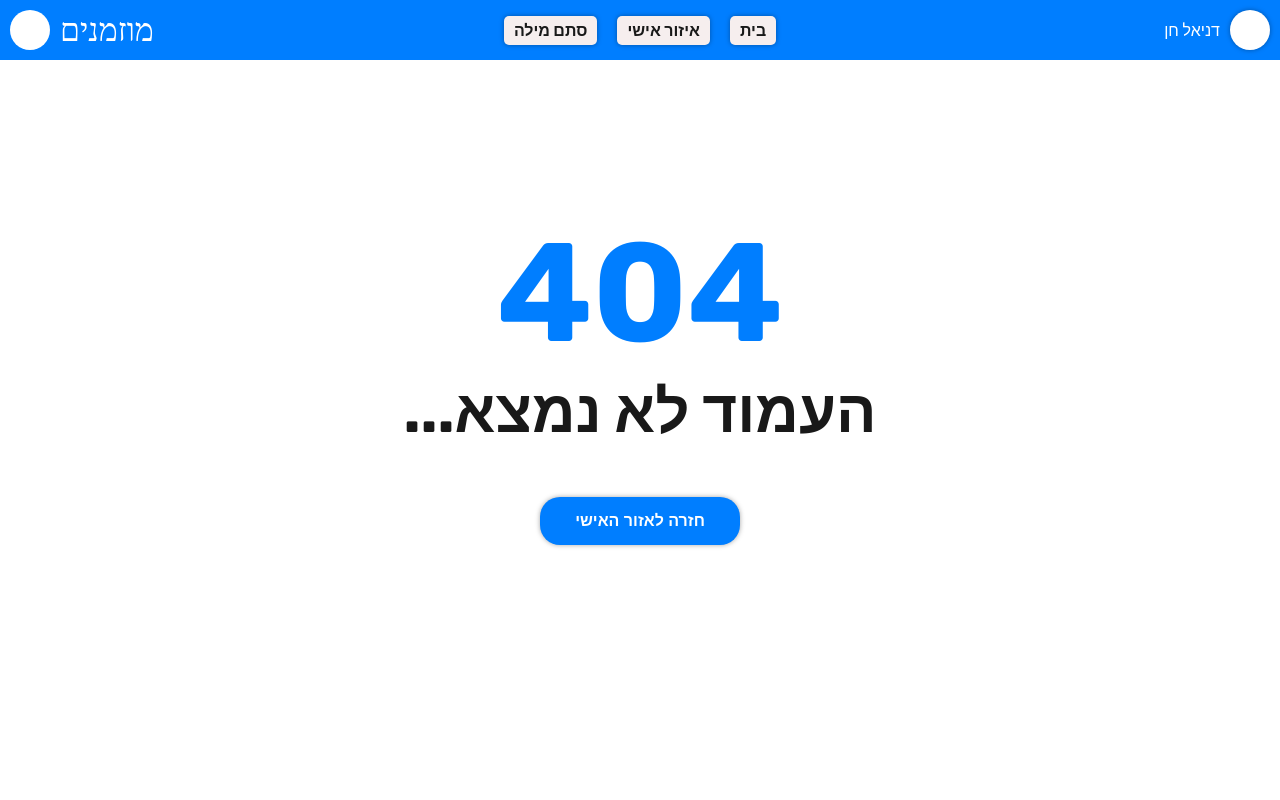
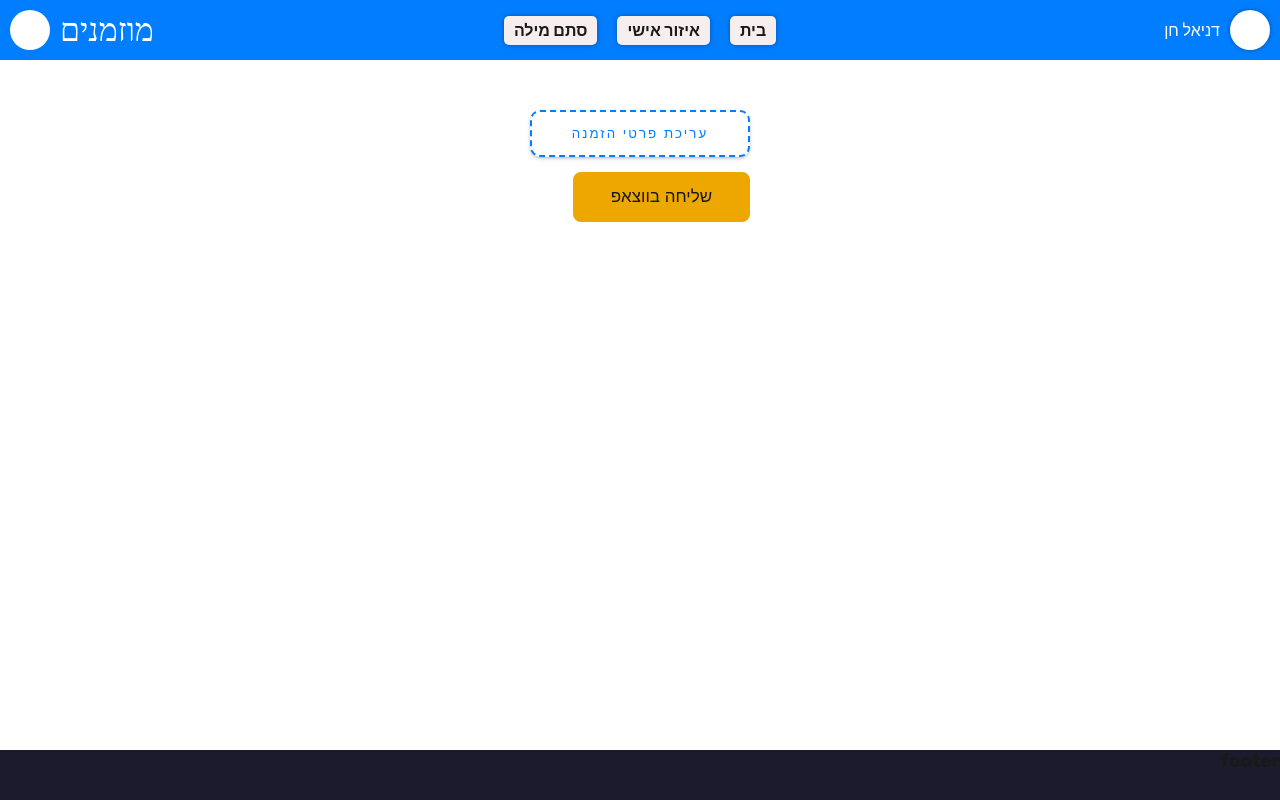
Before and after one commit to Muzmanim-Digital-Event-Invitation/Muzmanim-Frontend, a React (Vite) app: page /EventManagement/1 in a window 1280 px wide. Before the commit this address had no page. Shown: the top 800 px of the page. Built offline with nearby package versions, Linux system fonts and the light colour scheme; a web font is replaced by a local one.

Commit message:
created evenetManagment route

```diff
--- a/src/Components/Content/Content.tsx
+++ b/src/Components/Content/Content.tsx
@@ -4,6 +4,7 @@ import HomePage from "./HomePage/HomePage";
 import PageNotFound from "./PageNotFound/PageNotFound";
 import Dashboard from "./Dashboard/Dashboard";
 import NewEvent from "./NewEvent/NewEvent";
+import EventManagement from "./Dashboard/EventManagement/EventManagement";
 
 function Content(): JSX.Element {
     return (
@@ -12,6 +13,7 @@ function Content(): JSX.Element {
                 <Route path="/" element={<HomePage />} />
                 <Route path="/dashboard" element={<Dashboard />} />
                 <Route path="/newEvent" element={<NewEvent />} />
+                <Route path="/EventManagement/:id" element={<EventManagement />} />
                 <Route path="/*" element={<PageNotFound />} />
             </Routes>
         </div>
--- /dev/null
+++ b/src/Components/Content/Dashboard/EventManagement/EventManagement.css
@@ -0,0 +1,187 @@
+.EventManagement {
+	display: flex;
+    flex-direction: column;
+    gap: 15px;
+    margin-top: 50px;
+}
+
+.EventManagement .share_container {
+    display: flex;
+    gap: 60px;
+}
+
+
+.EventManagement .edit_event_btn {
+    background-color: var(--main-clr);
+    padding: 14px 40px;
+    color: #fff;
+    text-transform: uppercase;
+    letter-spacing: 2px;
+    cursor: pointer;
+    border-radius: 10px;
+    border: 2px dashed var(--main-clr);
+    box-shadow: rgba(50, 50, 93, 0.25) 0px 2px 5px -1px, rgba(0, 0, 0, 0.3) 0px 1px 3px -1px;
+    transition: .2s;
+    border: 2px dashed var(--main-clr);
+    background-color: #fff;
+    color: var(--main-clr);
+   }
+
+   .EventManagement .edit_event_btn span:last-child {
+    display: none;
+   }
+
+   .EventManagement .edit_event_btn:hover {
+    background-color: var(--main-clr);
+    color: white;
+   }
+
+
+     .EventManagement .share_btn {
+    position: relative;
+    padding: 12px 35px;
+    background: var(--btn-bg-clr);
+    font-size: 17px;
+    font-weight: 500;
+    color: #181818;
+    border: 3px solid var(--btn-bg-clr);
+    border-radius: 8px;
+    box-shadow: 0 0 0 #fec1958c;
+    transition: all .3s ease-in-out;
+  }
+
+  .star-1 {
+    position: absolute;
+    top: 20%;
+    left: 20%;
+    width: 25px;
+    height: auto;
+    filter: drop-shadow(0 0 0 #fffdef);
+    z-index: -5;
+    transition: all 1s cubic-bezier(0.05, 0.83, 0.43, 0.96);
+  }
+
+  .star-2 {
+    position: absolute;
+    top: 45%;
+    left: 45%;
+    width: 15px;
+    height: auto;
+    filter: drop-shadow(0 0 0 #fffdef);
+    z-index: -5;
+    transition: all 1s cubic-bezier(0, 0.4, 0, 1.01);
+  }
+
+  .star-3 {
+    position: absolute;
+    top: 40%;
+    left: 40%;
+    width: 5px;
+    height: auto;
+    filter: drop-shadow(0 0 0 #fffdef);
+    z-index: -5;
+    transition: all 1s cubic-bezier(0, 0.4, 0, 1.01);
+  }
+
+  .star-4 {
+    position: absolute;
+    top: 20%;
+    left: 40%;
+    width: 8px;
+    height: auto;
+    filter: drop-shadow(0 0 0 #fffdef);
+    z-index: -5;
+    transition: all .8s cubic-bezier(0, 0.4, 0, 1.01);
+  }
+
+  .star-5 {
+    position: absolute;
+    top: 25%;
+    left: 45%;
+    width: 15px;
+    height: auto;
+    filter: drop-shadow(0 0 0 #fffdef);
+    z-index: -5;
+    transition: all .6s cubic-bezier(0, 0.4, 0, 1.01);
+  }
+
+  .EventManagement .star-6 {
+    position: absolute;
+    top: 5%;
+    left: 50%;
+    width: 5px;
+    height: auto;
+    filter: drop-shadow(0 0 0 #fffdef);
+    z-index: -5;
+    transition: all .8s ease;
+  }
+
+    .EventManagement .share_btn:hover {
+    background: transparent;
+    color: #FEC195;
+    box-shadow: 0 0 25px #fec1958c;
+  }
+
+    .EventManagement .share_btn:hover .star-1 {
+    position: absolute;
+    top: -80%;
+    left: -30%;
+    width: 25px;
+    height: auto;
+    filter: drop-shadow(0 0 10px #fffdef);
+    z-index: 2;
+  }
+
+    .EventManagement .share_btn:hover .star-2 {
+    position: absolute;
+    top: -25%;
+    left: 10%;
+    width: 15px;
+    height: auto;
+    filter: drop-shadow(0 0 10px #fffdef);
+    z-index: 2;
+  }
+
+    .EventManagement .share_btn:hover .star-3 {
+    position: absolute;
+    top: 55%;
+    left: 25%;
+    width: 5px;
+    height: auto;
+    filter: drop-shadow(0 0 10px #fffdef);
+    z-index: 2;
+  }
+
+    .EventManagement .share_btn:hover .star-4 {
+    position: absolute;
+    top: 30%;
+    left: 80%;
+    width: 8px;
+    height: auto;
+    filter: drop-shadow(0 0 10px #fffdef);
+    z-index: 2;
+  }
+
+    .EventManagement .share_btn:hover .star-5 {
+    position: absolute;
+    top: 25%;
+    left: 115%;
+    width: 15px;
+    height: auto;
+    filter: drop-shadow(0 0 10px #fffdef);
+    z-index: 2;
+  }
+
+    .EventManagement .share_btn:hover .star-6 {
+    position: absolute;
+    top: 5%;
+    left: 60%;
+    width: 5px;
+    height: auto;
+    filter: drop-shadow(0 0 10px #fffdef);
+    z-index: 2;
+  }
+
+  .fil0 {
+    fill: var(--btn-bg-clr)
+  }
--- /dev/null
+++ b/src/Components/Content/Dashboard/EventManagement/EventManagement.tsx
@@ -0,0 +1,43 @@
+import { useParams } from "react-router-dom";
+import "./EventManagement.css";
+import { useEffect } from "react";
+
+function EventManagement(): JSX.Element {
+    let { id } = useParams();
+
+    useEffect(() => {
+        console.log(id);
+
+    }, [])
+
+
+    return (
+        <div className="EventManagement">
+                    <button className="edit_event_btn">עריכת פרטי הזמנה</button>
+                <div className="share_container">
+                    <button className="share_btn">שליחה בווצאפ
+                    <div className="star-1">
+                        <svg xmlnsXlink="http://www.w3.org/1999/xlink" viewBox="0 0 784.11 815.53" style={{ shapeRendering: 'geometricPrecision', textRendering: 'geometricPrecision', imageRendering: 'auto', fillRule: 'evenodd', clipRule: 'evenodd' }} version="1.1" xmlSpace="preserve" xmlns="http://www.w3.org/2000/svg"><defs></defs><g id="Layer_x0020_1"><metadata id="CorelCorpID_0Corel-Layer"></metadata><path d="M392.05 0c-20.9,210.08 -184.06,378.41 -392.05,407.78 207.96,29.37 371.12,197.68 392.05,407.74 20.93,-210.06 184.09,-378.37 392.05,-407.74 -207.98,-29.38 -371.16,-197.69 -392.06,-407.78z" className="fil0"></path></g></svg>
+                    </div>
+                    <div className="star-2">
+                        <svg xmlnsXlink="http://www.w3.org/1999/xlink" viewBox="0 0 784.11 815.53" style={{ shapeRendering: 'geometricPrecision', textRendering: 'geometricPrecision', imageRendering: 'auto', fillRule: 'evenodd', clipRule: 'evenodd' }} version="1.1" xmlSpace="preserve" xmlns="http://www.w3.org/2000/svg"><defs></defs><g id="Layer_x0020_1"><metadata id="CorelCorpID_0Corel-Layer"></metadata><path d="M392.05 0c-20.9,210.08 -184.06,378.41 -392.05,407.78 207.96,29.37 371.12,197.68 392.05,407.74 20.93,-210.06 184.09,-378.37 392.05,-407.74 -207.98,-29.38 -371.16,-197.69 -392.06,-407.78z" className="fil0"></path></g></svg>
+                    </div>
+                    <div className="star-3">
+                        <svg xmlnsXlink="http://www.w3.org/1999/xlink" viewBox="0 0 784.11 815.53" style={{ shapeRendering: 'geometricPrecision', textRendering: 'geometricPrecision', imageRendering: 'auto', fillRule: 'evenodd', clipRule: 'evenodd' }} version="1.1" xmlSpace="preserve" xmlns="http://www.w3.org/2000/svg"><defs></defs><g id="Layer_x0020_1"><metadata id="CorelCorpID_0Corel-Layer"></metadata><path d="M392.05 0c-20.9,210.08 -184.06,378.41 -392.05,407.78 207.96,29.37 371.12,197.68 392.05,407.74 20.93,-210.06 184.09,-378.37 392.05,-407.74 -207.98,-29.38 -371.16,-197.69 -392.06,-407.78z" className="fil0"></path></g></svg>
+                    </div>
+                    <div className="star-4">
+                        <svg xmlnsXlink="http://www.w3.org/1999/xlink" viewBox="0 0 784.11 815.53" style={{ shapeRendering: 'geometricPrecision', textRendering: 'geometricPrecision', imageRendering: 'auto', fillRule: 'evenodd', clipRule: 'evenodd' }} version="1.1" xmlSpace="preserve" xmlns="http://www.w3.org/2000/svg"><defs></defs><g id="Layer_x0020_1"><metadata id="CorelCorpID_0Corel-Layer"></metadata><path d="M392.05 0c-20.9,210.08 -184.06,378.41 -392.05,407.78 207.96,29.37 371.12,197.68 392.05,407.74 20.93,-210.06 184.09,-378.37 392.05,-407.74 -207.98,-29.38 -371.16,-197.69 -392.06,-407.78z" className="fil0"></path></g></svg>
+                    </div>
+                    <div className="star-5">
+                        <svg xmlnsXlink="http://www.w3.org/1999/xlink" viewBox="0 0 784.11 815.53" style={{ shapeRendering: 'geometricPrecision', textRendering: 'geometricPrecision', imageRendering: 'auto', fillRule: 'evenodd', clipRule: 'evenodd' }} version="1.1" xmlSpace="preserve" xmlns="http://www.w3.org/2000/svg"><defs></defs><g id="Layer_x0020_1"><metadata id="CorelCorpID_0Corel-Layer"></metadata><path d="M392.05 0c-20.9,210.08 -184.06,378.41 -392.05,407.78 207.96,29.37 371.12,197.68 392.05,407.74 20.93,-210.06 184.09,-378.37 392.05,-407.74 -207.98,-29.38 -371.16,-197.69 -392.06,-407.78z" className="fil0"></path></g></svg>
+                    </div>
+                    <div className="star-6">
+                        <svg xmlnsXlink="http://www.w3.org/1999/xlink" viewBox="0 0 784.11 815.53" style={{ shapeRendering: 'geometricPrecision', textRendering: 'geometricPrecision', imageRendering: 'auto', fillRule: 'evenodd', clipRule: 'evenodd' }} version="1.1" xmlSpace="preserve" xmlns="http://www.w3.org/2000/svg"><defs></defs><g id="Layer_x0020_1"><metadata id="CorelCorpID_0Corel-Layer"></metadata><path d="M392.05 0c-20.9,210.08 -184.06,378.41 -392.05,407.78 207.96,29.37 371.12,197.68 392.05,407.74 20.93,-210.06 184.09,-378.37 392.05,-407.74 -207.98,-29.38 -371.16,-197.69 -392.06,-407.78z" className="fil0"></path></g></svg>
+                    </div>
+                    </button>
+                </div>
+        </div>
+    );
+}
+
+export default EventManagement;
--- a/src/Components/Content/NewEvent/Steper.tsx
+++ b/src/Components/Content/NewEvent/Steper.tsx
@@ -68,7 +68,7 @@ function QontoStepIcon(props: StepIconProps) {
     );
 }
 
-const steps = ['פרטים', 'עיצוב', 'שיתוף'];
+const steps = ['פרטים', 'מיקום', 'עיצוב', 'שיתוף'];
 
 export default function CustomizedSteppers({ stepNumber }: { stepNumber : number }) {
     return (
```
